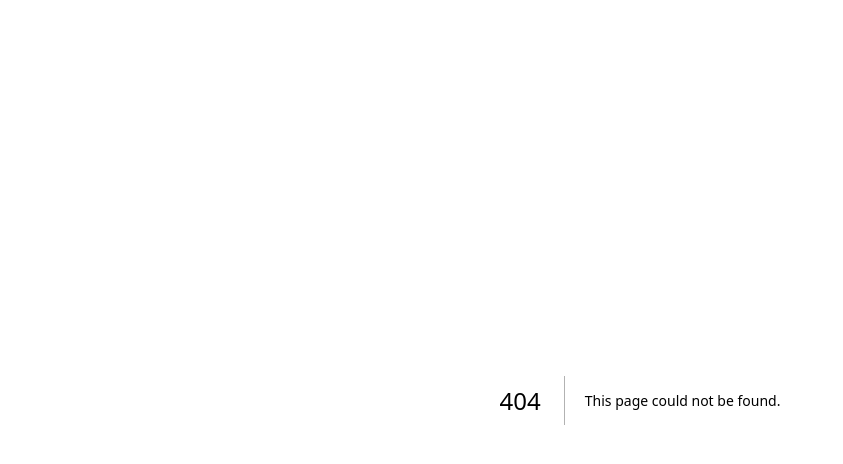
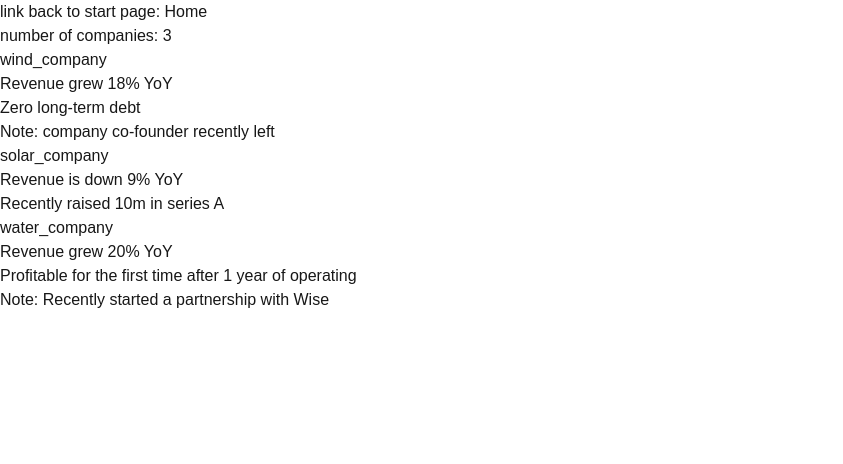
Before and after one commit to johanschmidt1998/Supabase-experiment, a Next.js app: page /statements in a window 1280 px wide. Before the commit this address had no page. Shown: the top 464 px of the page, without its empty margins (0-843 px from the left). Built offline with nearby package versions, Linux system fonts and the light colour scheme.

Commit message:
Commiting new page

```diff
--- /dev/null
+++ b/app/statements/page.tsx
@@ -0,0 +1,57 @@
+import Link from "next/link";
+
+type statements = {
+    id: string;
+    title: string;
+    statements: string[];
+    notes?: string
+}
+
+const companies: statements[] = [
+    {
+        id: "company_1",
+title: "wind_company",
+        statements: ["Revenue grew 18% YoY", "Zero long-term debt"],
+        notes: "company co-founder recently left"
+    },
+
+    {
+        id: "company_2",
+        title: "solar_company",
+        statements: ["Revenue is down 9% YoY", "Recently raised 10m in series A"]
+    },
+    {
+        id: "company_3",
+        title: "water_company",
+        statements: ["Revenue grew 20% YoY", "Profitable for the first time after 1 year of operating"],
+        notes: "Recently started a partnership with Wise"
+    }
+]
+
+export default function StatementsPage() {
+    return (
+        <main>
+            link back to start page: <Link href="/"> Home </Link>
+            <h1>
+                number of companies: {companies.length}
+            </h1>
+            {companies.length === 0 ? (
+              <p>No companies to show right now.</p>
+            ) : (
+              <ul>
+                {companies.map((company) => (
+                  <li key={company.id}>
+                    {company.title}
+                    <ul>
+                      {company.statements.map((statement) => (
+                        <li key={statement}>{statement}</li>
+                      ))}
+                    </ul>
+                    {company.notes && <p>Note: {company.notes}</p>}
+                  </li>
+                ))}
+              </ul>
+            )}
+        </main>
+    );
+}
```
